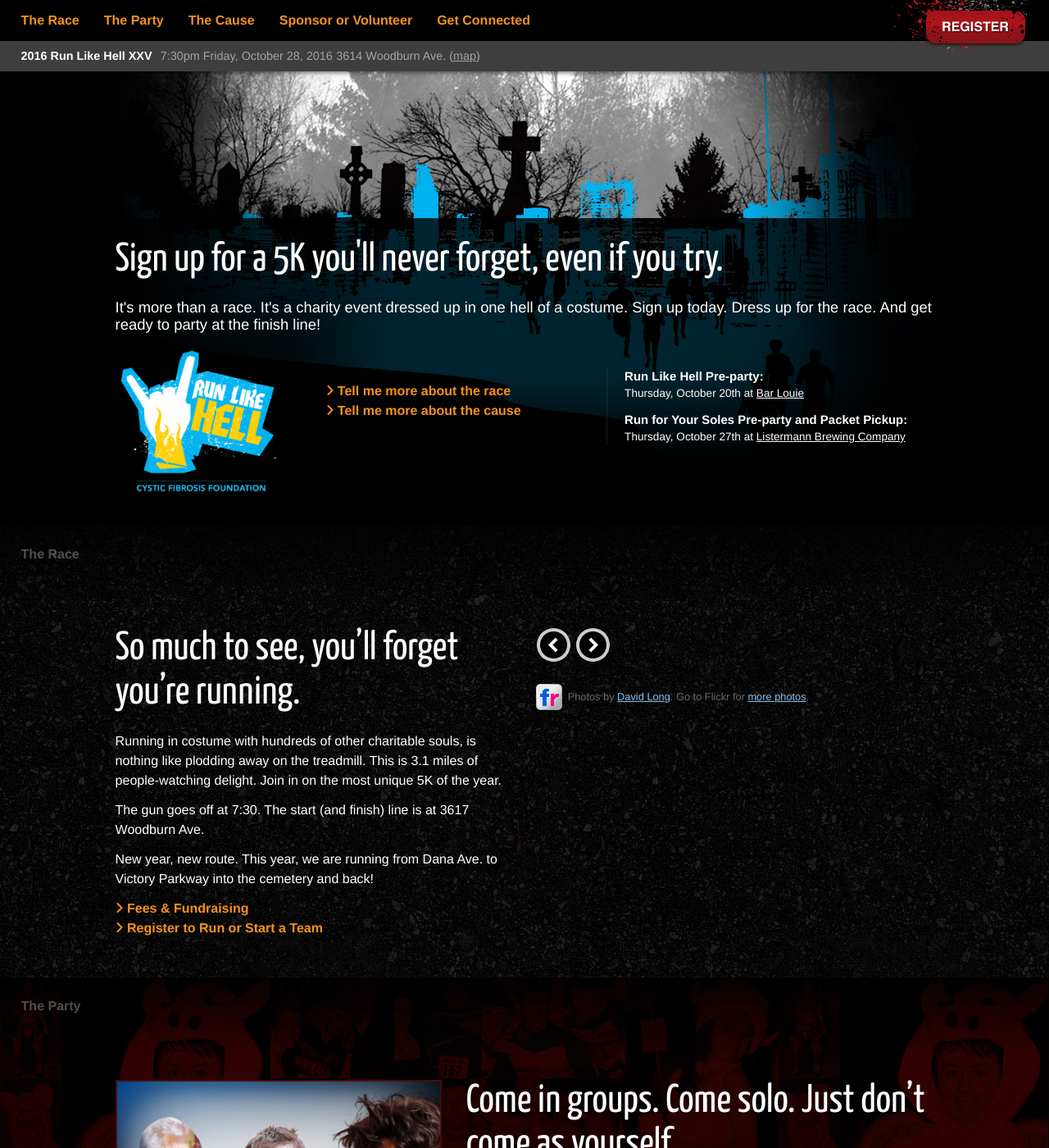
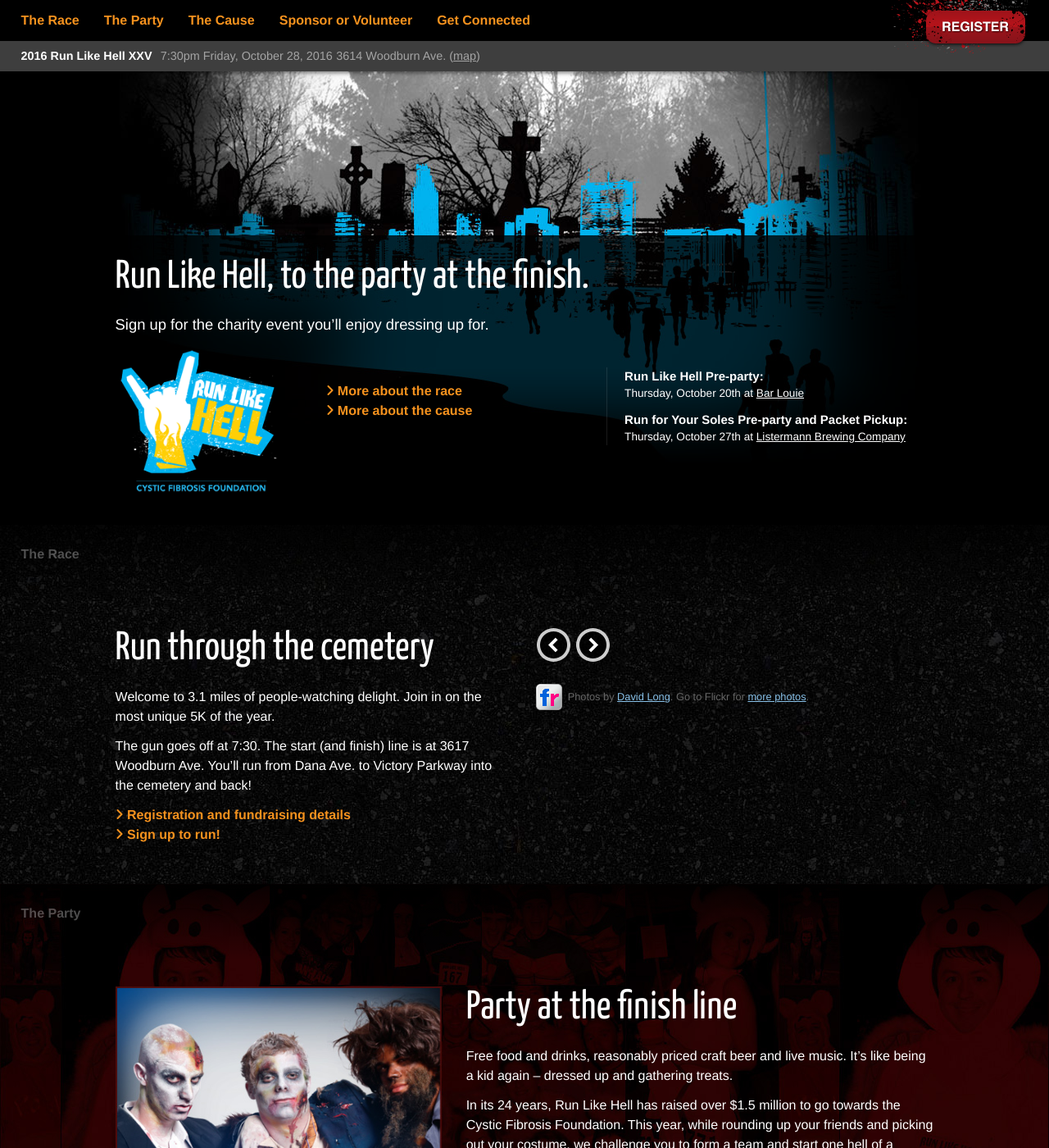
Before and after one commit to ample/cincyrunlikehell-com, a Jekyll site: the page built from index.html, in a window 1280 px wide and 1400 px high. Shown: the whole window at 82% size. Built offline with Jekyll 4.4.1, drawn with Linux system fonts in a browser that asks for light colours; nearby versions of some CDN libraries; some of the changed text lies outside the part shown.

Commit message:
Copy updates for 2016

```diff
--- a/_includes/cause.html
+++ b/_includes/cause.html
@@ -3,7 +3,7 @@
   <div class="container">
     <div class="col-l">
       <section>
-        <h3>Something worth running for.</h3>
+        <h3>Run for a Reason</h3>
         <p class="lead"><strong>Proceeds from the event benefit the Cystic Fibrosis Foundation.</strong></p>
         <p>What is cystic fibrosis (CF)? Cystic fibrosis is a life-threatening, genetic disease that causes persistent lung infections and progressively limits the ability to breathe.  In people with CF, a defective gene causes a thick, buildup of mucus in the lungs, pancreas and other organs. In the lungs, the mucus clogs the airways and traps bacteria leading to infections, extensive lung damage and eventually respiratory failure. In the pancreas, the mucus prevents the release of digestive enzymes that allow the body to break down food and absorb vital nutrients. An estimated 30,000 children and adults in the United States have CF. With your support, you will help the Cystic Fibrosis Foundation reach its goal. <a href="https://www.cff.org/Our-Research/Drug-Development-Pipeline/" target="_blank">Check out the progress we’ve already made.</a></p>
 
--- a/_includes/intro.html
+++ b/_includes/intro.html
@@ -2,8 +2,8 @@
   <div class="wrapper">
     <div class="container">
       <section>
-        <h3>Sign up for a 5K you'll never forget, even if you try.</h3>
-        <p class="lead">It's more than a race. It's a charity event dressed up in one hell of a costume. Sign up today. Dress up for the race. And get ready to party at the finish line!</p>
+        <h3>Run Like Hell, to the party at the finish. </h3>
+        <p class="lead">Sign up for the charity event you’ll enjoy dressing up for.</p>
       </section>
       <section id="intro-footer">
         <div class="intro-footer--img">
@@ -11,8 +11,8 @@
         </div>
         <div class="intro-footer--text">
           <p>
-            <a href="#race" class="btn-details scroll-on-page-link"><i class="fa fa-angle-right"></i> Tell me more about the race</a><br>
-            <a href="#cause" class="btn-details scroll-on-page-link"><i class="fa fa-angle-right"></i> Tell me more about the cause</a>
+            <a href="#race" class="btn-details scroll-on-page-link"><i class="fa fa-angle-right"></i> More about the race</a><br>
+            <a href="#cause" class="btn-details scroll-on-page-link"><i class="fa fa-angle-right"></i> More about the cause</a>
           </p>
         </div>
         <div class="intro-footer--events">
--- a/_includes/party.html
+++ b/_includes/party.html
@@ -5,30 +5,9 @@
       <img alt="Dressed to Impress" src="{{ '/images/party_group.jpg' | prepend: site.baseurl }}" class="img-responsive">
     </div>
     <div class="col-r">
-      <h3>Come in groups. Come solo. Just don’t come as yourself.</h3>
-      <p>Just beside the finish line, this costume race becomes a costume party. You’ll have free food and drinks, reasonably priced craft beer and live music. It’s like being a kid again – dressed up, walking from booth to booth and picking up treats.</p>
+      <h3>Party at the finish line</h3>
+      <p>Free food and drinks, reasonably priced craft beer and live music. It’s like being a kid again – dressed up and gathering treats.</p>
       <p>In its 24 years, Run Like Hell has raised over $1.5 million to go towards the Cystic Fibrosis Foundation. This year, while rounding up your friends and picking out your costume, we challenge you to form a team and start one hell of a fundraiser.</p>
-      <!--
-      <div class="expander">
-        <a href="javascript:void(0)" data-role="expand" class="expander-trigger expander-hidden btn-details">More Details: Costume Contest &amp; Schedule</a>
-        <div id="party-drawer" class="expander-content">
-          <div class="drawer--col-l">
-            <h4>Schedule</h4>
-            <p>After the race, you'll find the food and drinks you need to re-fuel, the live music to get you rocking and the adult beverages to take you long into the night.</p>
-            <ul>
-              <li>7:30 - Race begins</li>
-              <li>7:30 - Party begins</li>
-              <li>11:00 - Party ends</li>
-            </ul>
-            <p>Music by The Whammies. The Party fills up the lot and adjacent lot beside the finish line. At the corner of Dana and Woodburn (<a href="http://www.gmap-pedometer.com/?r=3957988">Map</a>).</p>
-          </div>
-          <div class="drawer--col-r">
-            <h4>Costume Contest</h4>
-            <p>The costume contest will be judged at 10pm on stage. You must be present to win! Our categories this year will be decided by our Facebook fans! Follow us on <a href="https://www.facebook.com/CincyRunLikeHell">Facebook</a> to vote and stay tuned for more details! Prizes will be provided by: Homage, Fusian and Road ID.</p>
-          </div>
-        </div>
-      </div>
-      -->
     </div>
   </div>
 </article>
--- a/_includes/race.html
+++ b/_includes/race.html
@@ -3,12 +3,11 @@
   <div class="container">
     <div class="col-l">
       <section>
-        <h3>So much to see, you’ll forget you’re running.</h3>
-        <p>Running in costume with hundreds of other charitable souls, is nothing like plodding away on the treadmill. This is 3.1 miles of people-watching delight. Join in on the most unique 5K of the year.</p>
-        <p>The gun goes off at 7:30. The start (and finish) line is at 3617 Woodburn Ave.</p>
-        <p>New year, new route. This year, we are running from Dana Ave. to Victory Parkway into the cemetery and back!</p>
-        <a href="#fees-fundraising" class="btn-details" data-role="modal-trigger"><i class="fa fa-angle-right"></i> Fees &amp; Fundraising</a><br>
-        <a href="http://fightcf.cff.org/rlh" class="btn-details" target="_blank"><i class="fa fa-angle-right"></i> Register to Run or Start a Team</a>
+        <h3>Run through the cemetery</h3>
+        <p>Welcome to 3.1 miles of people-watching delight. Join in on the most unique 5K of the year.</p>
+        <p>The gun goes off at 7:30. The start (and finish) line is at 3617 Woodburn Ave. You’ll run from Dana Ave. to Victory Parkway into the cemetery and back!</p>
+        <a href="#fees-fundraising" class="btn-details" data-role="modal-trigger"><i class="fa fa-angle-right"></i> Registration and fundraising details</a><br>
+        <a href="http://fightcf.cff.org/rlh" class="btn-details" target="_blank"><i class="fa fa-angle-right"></i> Sign up to run!</a>
       </section>
     </div>
     <div class="col-r">
```
